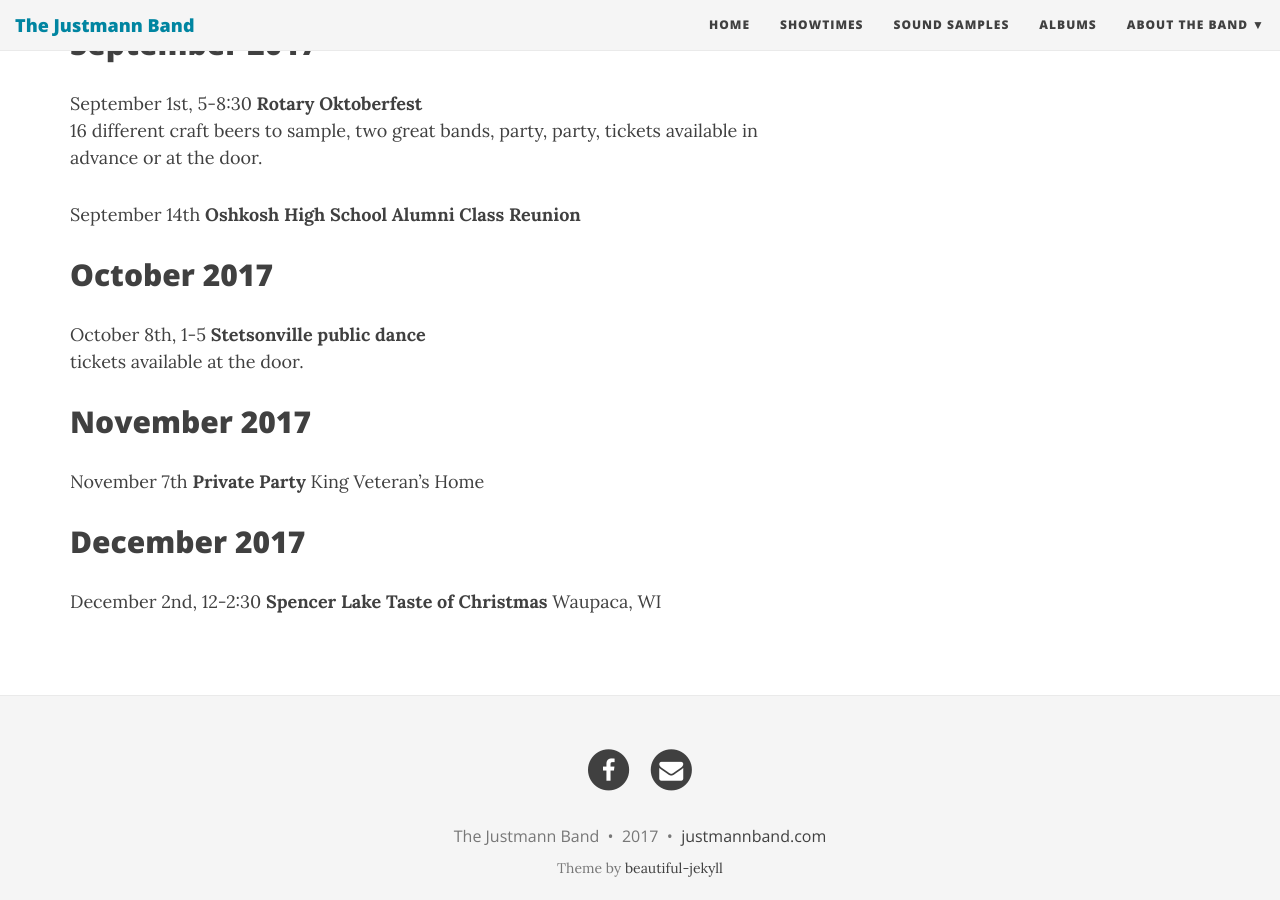
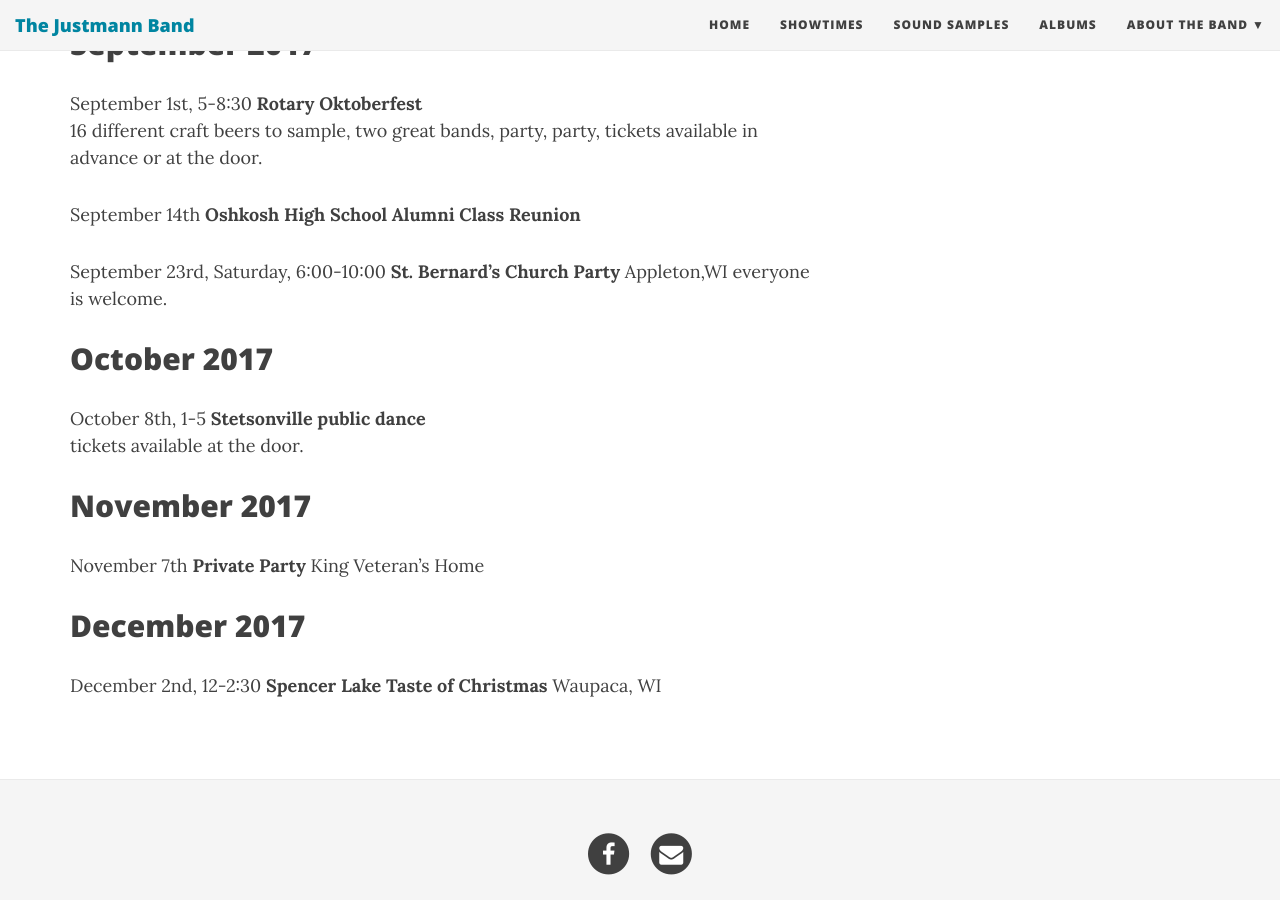
Before and after one commit to jcoenen/justmannband.com, a Jekyll site: the page built from showtimes.md, in a window 1280 px wide and 900 px high, scrolled down 1366 px. Built offline with Jekyll 4.4.1, drawn with Linux system fonts in a browser that asks for light colours; nearby versions of some CDN libraries.

Commit message:
Update showtimes.md

```diff
--- a/showtimes.md
+++ b/showtimes.md
@@ -44,6 +44,10 @@ September 1st, 5-8:30
 September 14th
 **Oshkosh High School Alumni Class Reunion**
 
+September 23rd, Saturday, 6:00-10:00
+**St. Bernard’s Church Party**
+Appleton,WI everyone is welcome.
+
 ## October 2017
 October 8th, 1-5
 **Stetsonville public dance**
```
